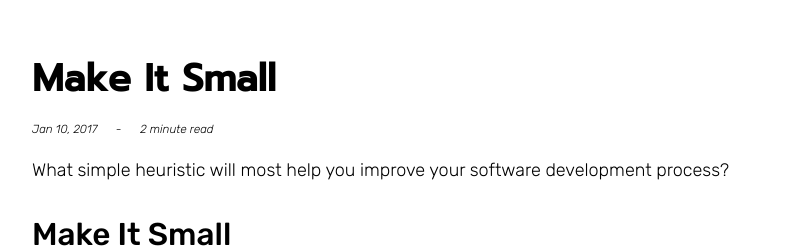
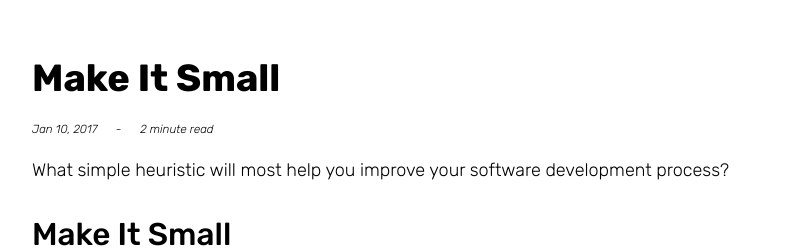
Before and after one commit to SilasReinagel/silasreinagel.github.io, a Jekyll site: the page built from _posts/2017-01-10-make-it-small.md, in a window 1280 px wide. Shown: the part 268-519 px from the top of the page, without its empty margins (230-1031 px from the left). Built offline with Jekyll 4.4.1, drawn with Linux system fonts in a browser that asks for light colours; nearby versions of some CDN libraries; comment, search, counter and statistics services are not loaded.

Commit message:
Restored Post Title Font

```diff
--- a/_sass/_posts.scss
+++ b/_sass/_posts.scss
@@ -44,6 +44,7 @@
 
 .post-header h1 {
   font-weight: $bold-font-weight;
+  font-family: $font-family;
 }
 
 .post-title {
```
